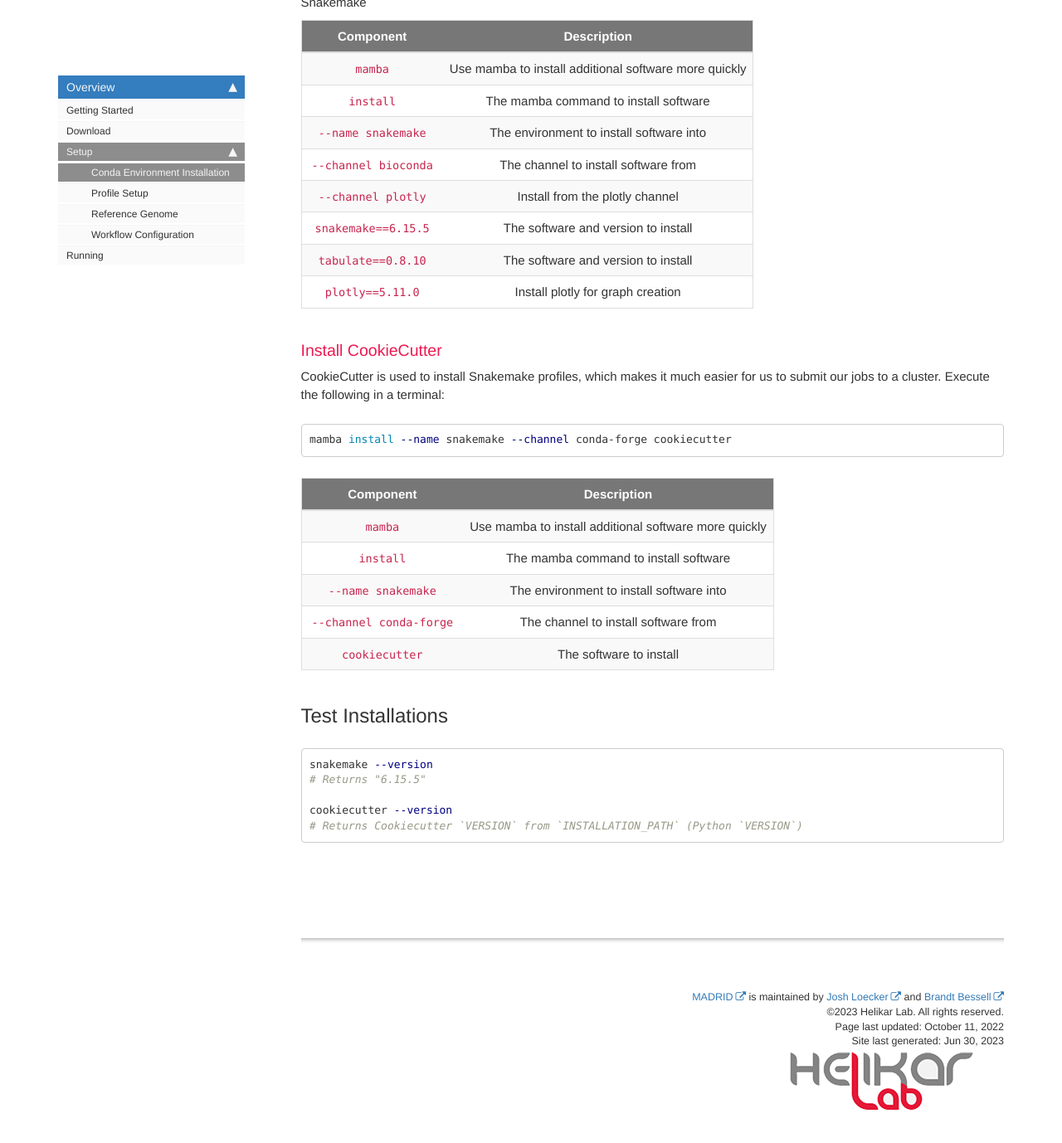
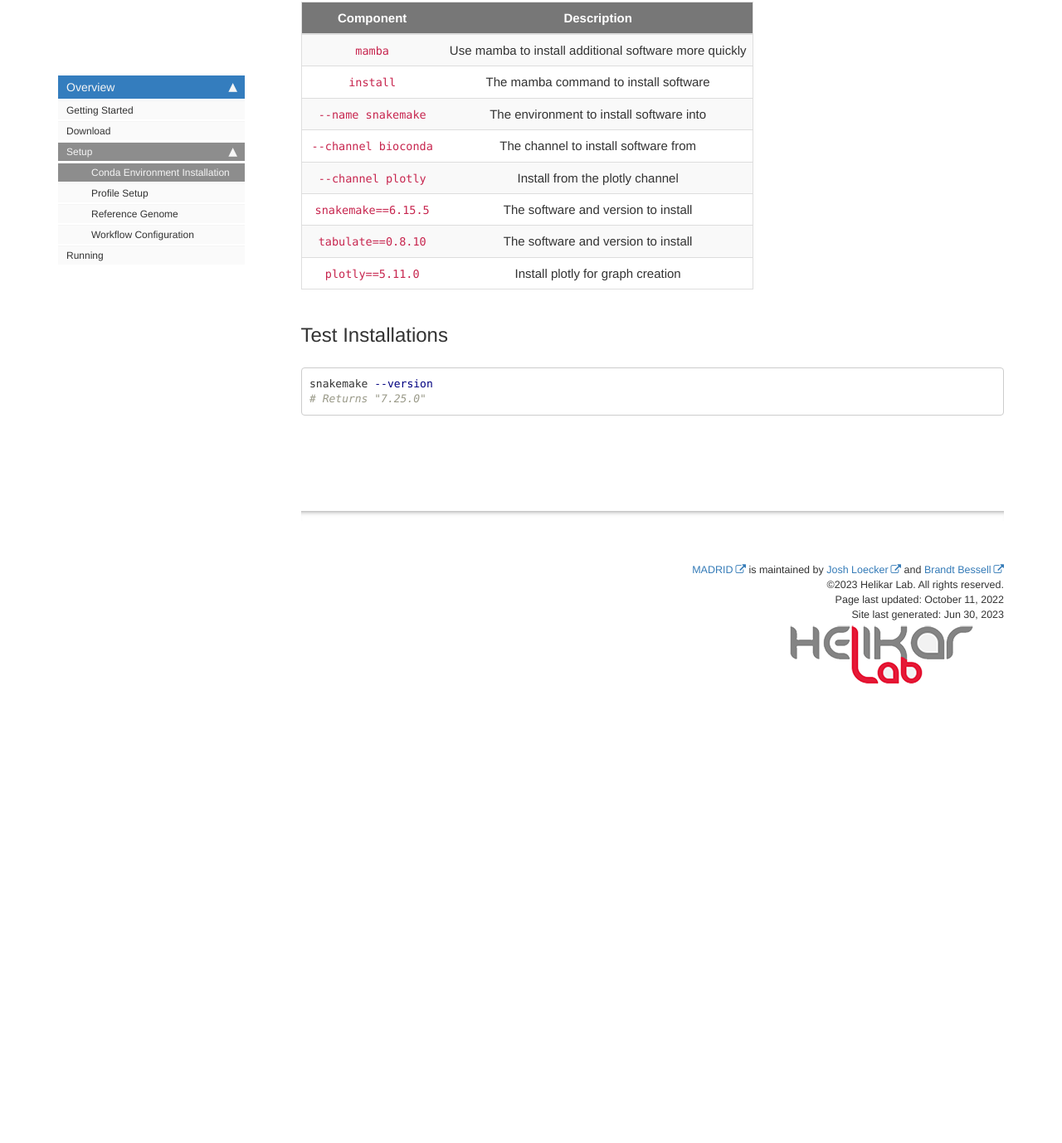
Before and after one commit to HelikarLab/FastqToGeneCounts, a Jekyll site: the page built from docs/pages/fastq/fastq_setup_conda.md, in a window 1280 px wide and 1400 px high, scrolled down 2990 px. Shown: the top 1378 px of the window at 83% size. Built offline with Jekyll 4.4.1, drawn with Linux system fonts in a browser that asks for light colours; comment, search, counter and statistics services are not loaded; after the commit the page ends 3876 px from its top, so only the background shows below that.

Commit message:
Additional fixes for documentation (#69)

````diff
--- a/docs/pages/fastq/fastq_setup_conda.md
+++ b/docs/pages/fastq/fastq_setup_conda.md
@@ -101,25 +101,8 @@ We must install tabulate version `0.8.10` as anything under the `0.9.*` release
 |  `tabulate==0.8.10`  |          The software and version to install          |
 |   `plotly==5.11.0`   |           Install plotly for graph creation           |
 
-### Install CookieCutter
-CookieCutter is used to install Snakemake profiles, which makes it much easier for us to submit our jobs to a cluster. Execute the following in a terminal:
-```bash
-mamba install --name snakemake --channel conda-forge cookiecutter
-```
-
-|        Component        |                      Description                      |
-|:-----------------------:|:-----------------------------------------------------:|
-|         `mamba`         | Use mamba to install additional software more quickly |
-|        `install`        |         The mamba command to install software         |
-|   `--name snakemake`    |       The environment to install software into        |
-| `--channel conda-forge` |         The channel to install software from          |
-|     `cookiecutter`      |                The software to install                |
-
 ## Test Installations
 ```bash
 snakemake --version
-# Returns "6.15.5"
-
-cookiecutter --version
-# Returns Cookiecutter `VERSION` from `INSTALLATION_PATH` (Python `VERSION`)
+# Returns "7.25.0"
 ```
````
Also changed, not shown: docs/pages/fastq/fastq_running.md (+5 -5 lines), docs/pages/fastq/fastq_setup.md (+1 -1 lines), docs/pages/fastq/fastq_setup_profile.md (+2 -2 lines).
